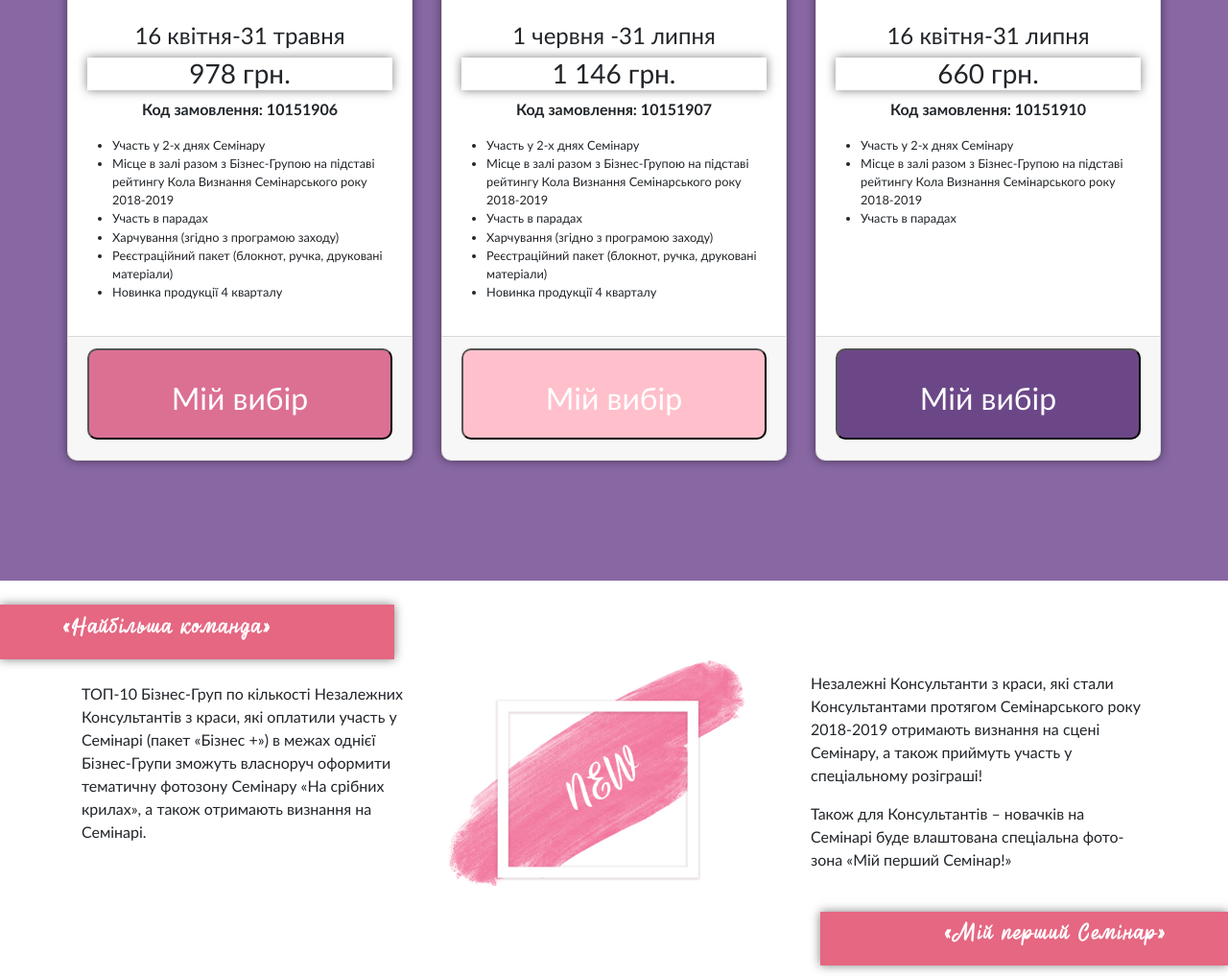
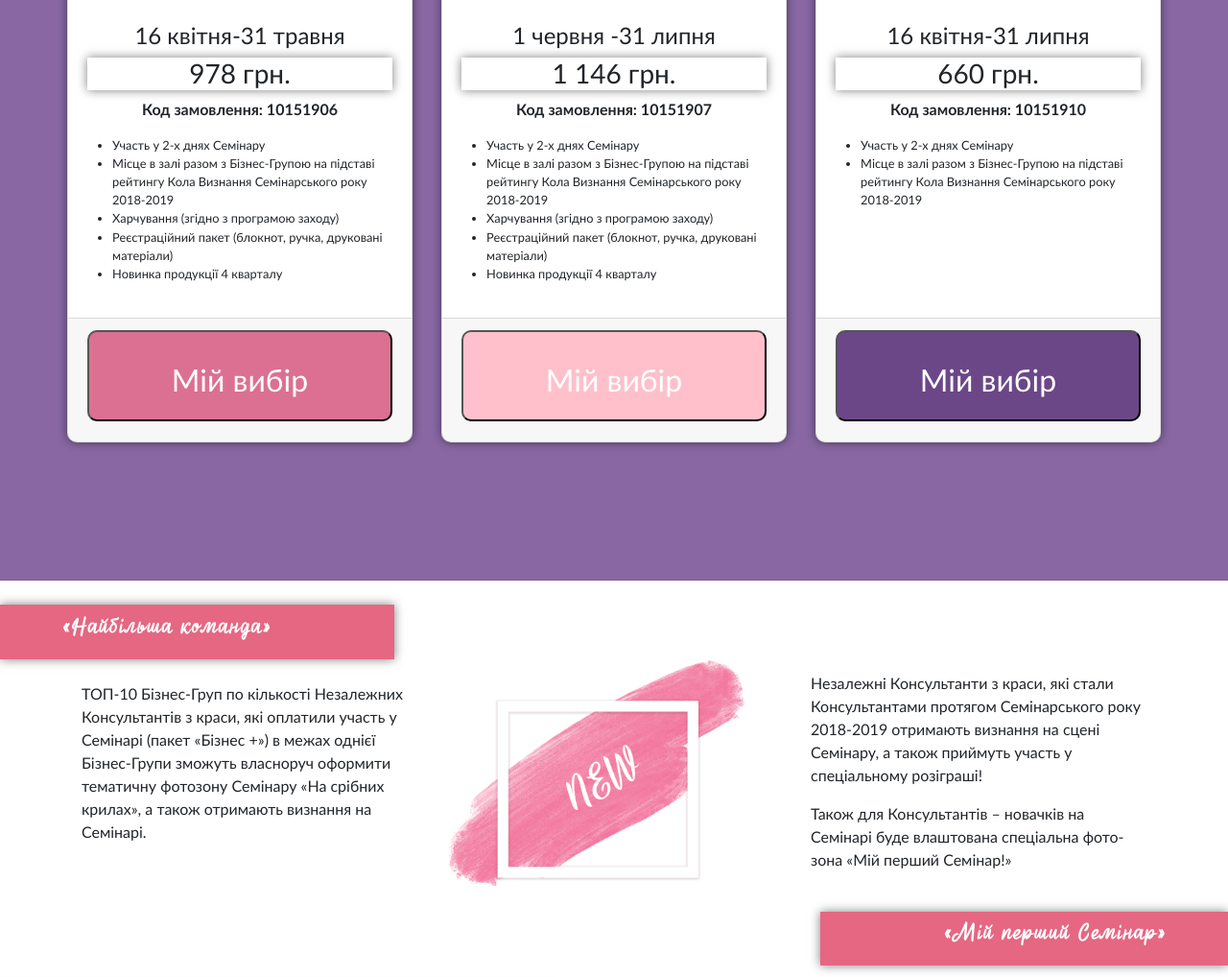
Before and after one commit to ksi81/Seminar, a plain HTML site: page index.html in a window 1280 px wide. Shown: the part 1122-2140 px from the top of the page at 96% size. Drawn offline with nearby package versions, Linux system fonts and the light colour scheme.

Commit message:
delete some text in card

```diff
--- a/index.html
+++ b/index.html
@@ -73,7 +73,7 @@
                                 <li> Місце в залі разом з Бізнес-Групою на підставі рейтингу Кола Визнання
                                     Семінарського
                                     року 2018-2019
-                                <li> Участь в парадах </li>
+
                                 <li> Харчування (згідно з програмою заходу) </li>
                                 <li>Реєстраційний пакет (блокнот, ручка, друковані матеріали)</li>
                                 <li> Новинка продукції 4 кварталу</li>
@@ -100,7 +100,7 @@
                                 <li> Місце в залі разом з Бізнес-Групою на підставі рейтингу Кола Визнання
                                     Семінарського
                                     року 2018-2019
-                                <li> Участь в парадах </li>
+
                                 <li> Харчування (згідно з програмою заходу) </li>
                                 <li>Реєстраційний пакет (блокнот, ручка, друковані матеріали)</li>
                                 <li>Новинка продукції 4 кварталу</li>
@@ -126,7 +126,7 @@
                                 <li> Місце в залі разом з Бізнес-Групою на підставі рейтингу Кола Визнання
                                     Семінарського
                                     року 2018-2019
-                                <li> Участь в парадах </li>
+
                             </ul>
                         </div>
                         <div class="card-footer ">
```
